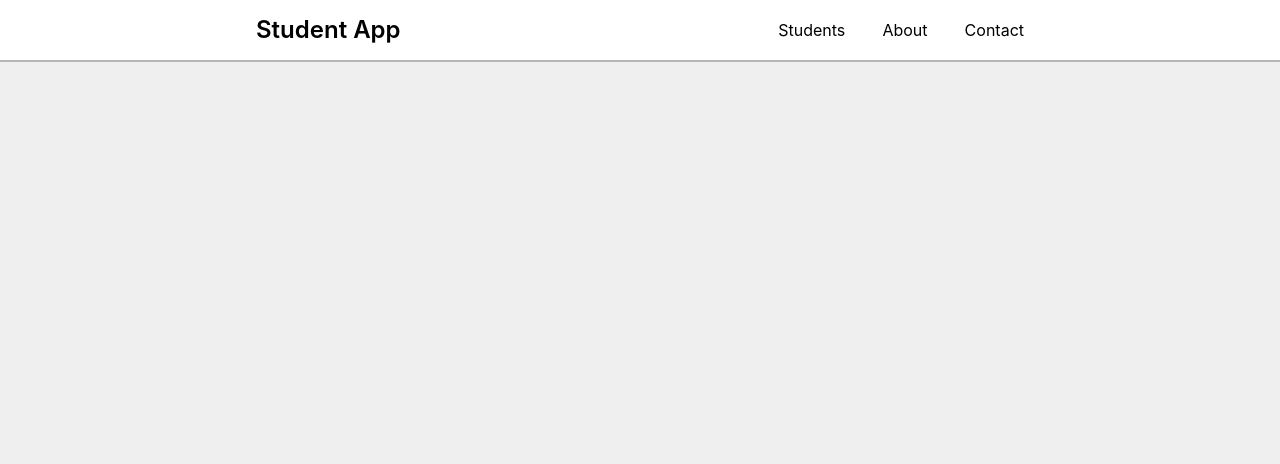
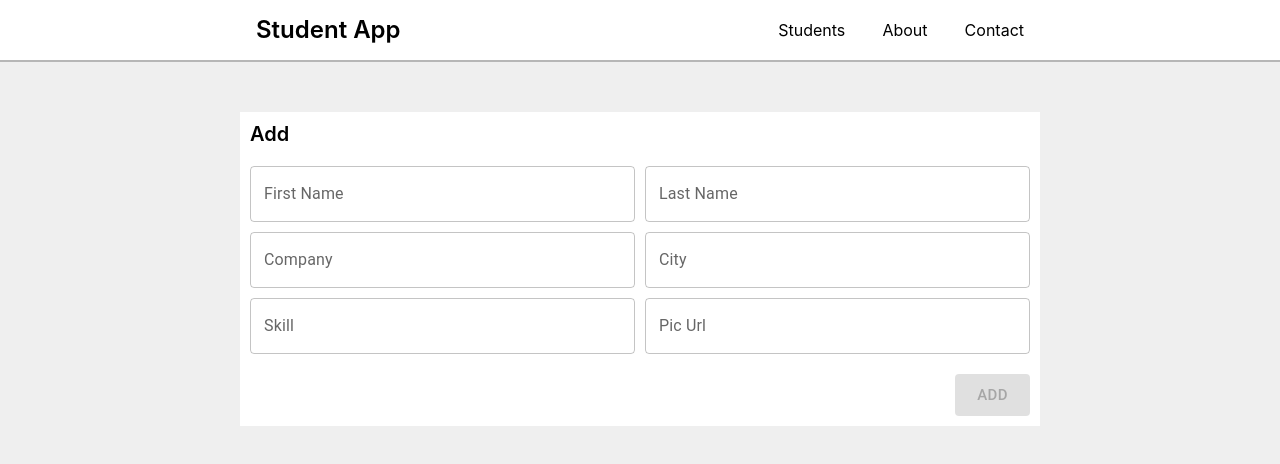
Before and after one commit to christina-ml/student-app-frontend, a React (Create React App) app: page /students/new in a window 1280 px wide. Shown: the top 464 px of the page. Built offline with nearby package versions, Linux system fonts and the light colour scheme; no server answers.

Commit message:
renamed studentUpdateForm to studentForm - things broke

```diff
--- a/src/App.js
+++ b/src/App.js
@@ -13,6 +13,7 @@ import StudentDetailPage from './pages/StudentDetailPage';
 import About from './pages/About';
 import Contact from './pages/Contact';
 import Home from './pages/Home';
+import AddStudentPage from './pages/AddStudentPage';
 
 import './App.scss';
 
@@ -39,6 +40,7 @@ function App() {
           <div className="pageContainer">
             <Routes>
                 <Route path="/students/:studentId" element={<StudentDetailPage />} />
+                <Route path="/students/new" element={<AddStudentPage />} />
                 <Route path="/about" element={<About />} />
                 <Route path="/contact" element={<Contact />} />
                 <Route path="/" element={<Home />} />
--- a/src/components/navigationButton/NavigationButton.js
+++ b/src/components/navigationButton/NavigationButton.js
@@ -5,10 +5,10 @@ import Button from '@mui/material/Button';
 
 import './NavigationButton.scss';
 
-function NavigationButton({buttonText}) {
+function NavigationButton({buttonText, url}) {
     return (
         <div className="navigationButton">
-            <Link to="/students/new">
+            <Link to={url}>
                 <Button
                     variant="contained"
                     size="large"
--- a/src/components/studentUpdateForm/StudentUpdateForm.js
+++ b/src/components/studentForm/StudentForm.js
@@ -8,9 +8,9 @@ import Snackbar from '@mui/material/Snackbar';
 
 import {AiOutlineReload } from 'react-icons/ai';
 
-import './StudentUpdateForm.scss';
+import './StudentForm.scss';
 
-function StudentUpdateForm({student, setStudent}) {
+function StudentForm({student={}, setStudent, title="Update", method="PUT"}) {
 
     const [firstname, setFirstname] = useState(student.firstname);
     const [lastname, setLastname] = useState(student.lastname);
@@ -66,8 +66,9 @@ function StudentUpdateForm({student, setStudent}) {
         // what data are we passing to our backend?
         // what http method are we using
 
+        // when key & value are the same method: method can be just one word (shorthand)
         const requestOptions = {
-            method: 'PUT',
+            method,
             headers: { 'Content-Type': 'application/json' },
             body: JSON.stringify({ firstname, lastname, company, city, skill, pic })
         };
@@ -103,7 +104,7 @@ function StudentUpdateForm({student, setStudent}) {
     const successElement = <Alert severity="success">Student was updated successfully</Alert>
 
     return (
-        <div className="studentUpdateForm">
+        <div className="studentForm">
 
              <Snackbar
                 open={showSnackbar}
@@ -113,8 +114,8 @@ function StudentUpdateForm({student, setStudent}) {
                    { successfulUpdate ? successElement : errorElement }
             </Snackbar>
 
-            <div className="studentUpdateForm__title">Update Student</div>
-            <div className="studentUpdateForm__inputs">
+            <div className="studentForm__title">{title}</div>
+            <div className="studentForm__inputs">
                 <TextField
                     id="outlined-basic"
                     label="First Name"
@@ -164,19 +165,19 @@ function StudentUpdateForm({student, setStudent}) {
                     onChange={(e) => handleChange(e)}
                 />
             </div>
-            <div className="studentUpdateForm__submit">
+            <div className="studentForm__submit">
                 <Button
                     variant="contained"
                     size="large"
                     disabled={!anyChanges}
                     onClick={handleSubmit}
-                    endIcon={loading && <AiOutlineReload className="studentUpdateForm__submitLoader-spinning"/>}
+                    endIcon={loading && <AiOutlineReload className="studentForm__submitLoader-spinning"/>}
                 >
-                    Update
+                    {title}
                 </Button>
             </div>
         </div>
     );
 }
 
-export default StudentUpdateForm;
+export default StudentForm;
--- a/src/components/studentUpdateForm/StudentUpdateForm.scss
+++ b/src/components/studentForm/StudentForm.scss
@@ -2,7 +2,7 @@
 @import '../../designUtils/fontDesign';
 @import '../../designUtils/animations';
 
-.studentUpdateForm {
+.studentForm {
     padding: 10px;
     border-bottom: 2px solid $background-gray;
     background-color: white;
--- /dev/null
+++ b/src/pages/AddStudentPage.js
@@ -0,0 +1,13 @@
+import React from 'react';
+
+import StudentForm from '../components/studentForm/StudentForm';
+
+function AddStudentPage() {
+    return (
+        <div>
+            <StudentForm title="Add" method="POST"/>
+        </div>
+    );
+}
+
+export default AddStudentPage;
--- a/src/pages/Home.js
+++ b/src/pages/Home.js
@@ -6,7 +6,10 @@ function Home() {
 
     return (
         <div className="home">
-            <NavigationButton buttonText={'Add New Student'} />
+            <NavigationButton
+                buttonText={'Add New Student'}
+                url={'/students/new'}
+            />
             <StudentList />
         </div>
     );
```
Also changed, not shown: 1 other file (tests, documents, lock files or other folders).
